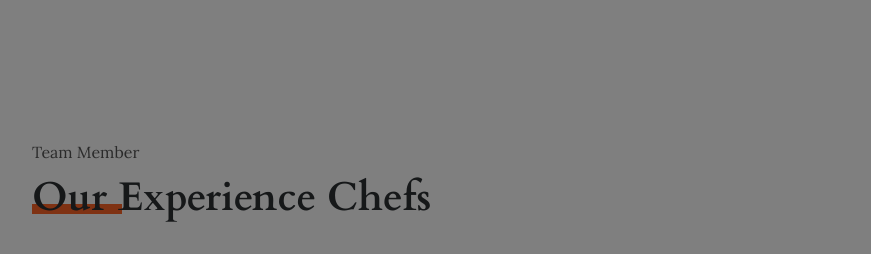
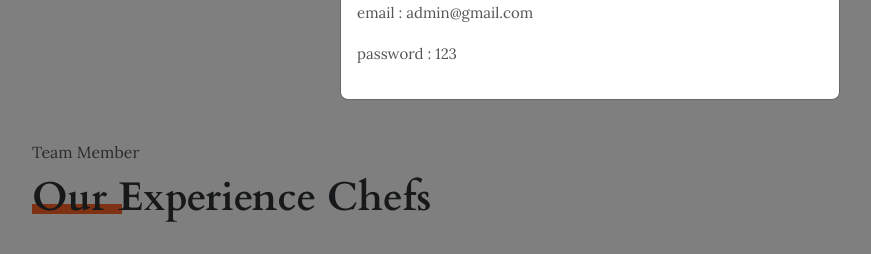
Before and after one commit to asnafathima1204/DINGO, a Django app: page /chefs/ in a window 1280 px wide, after a click that opens the changed part. Shown: the part 408-662 px from the top of the page, without its empty margins (50-921 px from the left). Run offline with Django 5.2, Linux system fonts and the light colour scheme; data comes from the database, SQL or seed files in the repository; some libraries are stand-ins or nearby versions.

Commit message:
csrf_token

```diff
--- a/DINGO_PRO/settings.py
+++ b/DINGO_PRO/settings.py
@@ -140,6 +140,4 @@ STATICFILES_DIRS = [STATIC_DIR, ]
 # https://docs.djangoproject.com/en/5.1/ref/settings/#default-auto-field
 
 DEFAULT_AUTO_FIELD = 'django.db.models.BigAutoField'
-
-if not DEBUG:  # Production
-    CSRF_TRUSTED_ORIGINS = ['https://dingo-n29j.onrender.com']
+CSRF_TRUSTED_ORIGINS = ['https://dingo-n29j.onrender.com']
--- a/Templates/login_form.html
+++ b/Templates/login_form.html
@@ -22,7 +22,9 @@
                         <button type="submit" class="btn btn-color w-100" style="background-color: #ff9200;">Login</button>
                         <br>
                         <p style="text-align:right;font-size: 13px;">Don't have an account? <span><a href="" data-bs-toggle="modal" data-bs-target="#signupModal">Signup</a></span></p>
-
+                        <p><u style="color:black;">Demo admin Login </u></p>
+                        <p>email : admin@gmail.com </p>
+                        <p>password : 123</p>
                     </form>
                 </div>
             </div>
```
